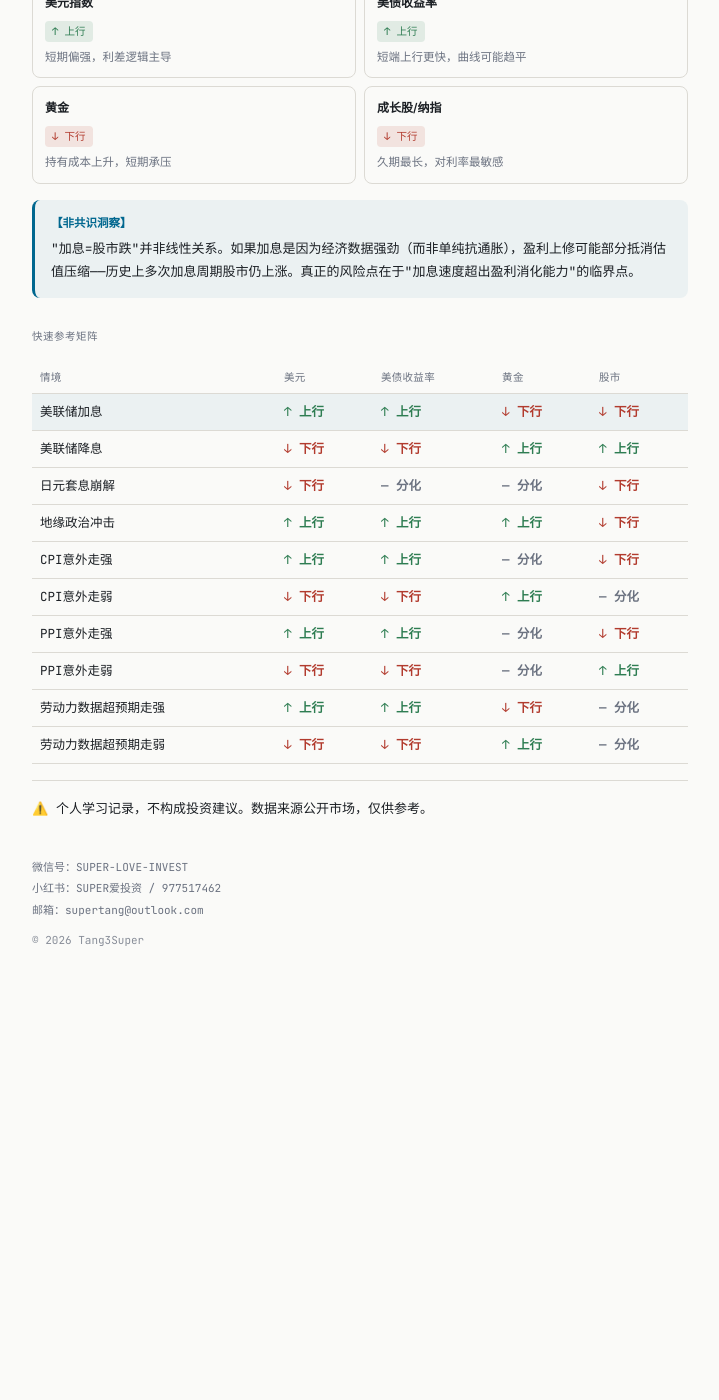
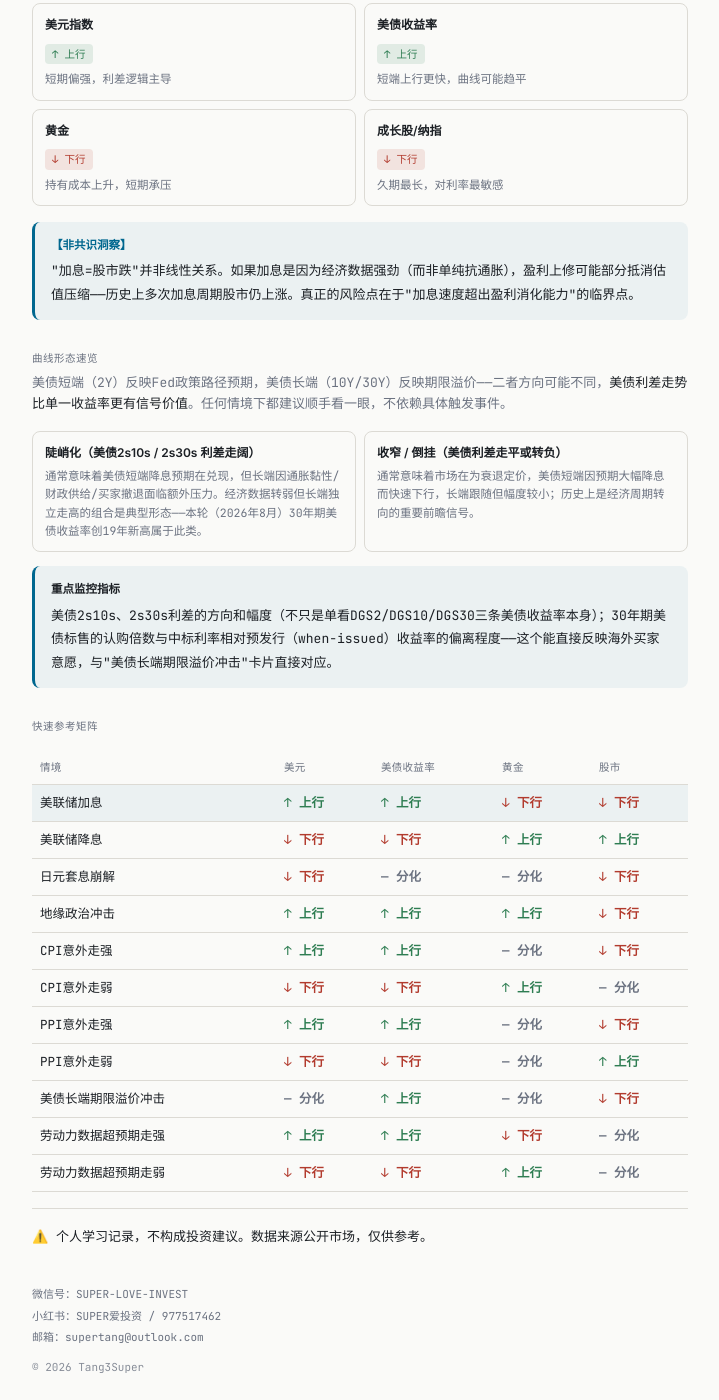
Before and after one commit to tang3super/tang3super.github.io, a Jekyll site: the page built from _macro_trade/2026-08-03-cross-asset-framework.md, in a window 1280 px wide and 1400 px high, scrolled down 1059 px. Shown: the whole window, without its empty margins (280-999 px from the left). Built offline with Jekyll 4.4.1, drawn with Linux system fonts in a browser that asks for light colours; before the commit the page ends 2032 px from its top, so only the background shows below that; some of the changed text lies outside the part shown.

Commit message:
更新跨资产宏观传导框架：情境从10种扩到11种，新增美债长端期限溢价冲击 + 曲线形态速览

```diff
--- a/_macro_trade/2026-08-03-cross-asset-framework.md
+++ b/_macro_trade/2026-08-03-cross-asset-framework.md
@@ -2,11 +2,11 @@
 title: 跨资产宏观传导框架
 date: 2026-08-03
 subtitle: 点击情境标签切换，查看传导链条与资产影响
-summary: 从宏观驱动事件出发，拆解传导链条、四类资产的方向性影响，以及容易被忽略的非共识洞察，覆盖加息、降息、日元套息崩解、地缘冲击、CPI/PPI通胀数据强弱、劳动力数据强弱共10种情境，按驱动因素分组浏览。
+summary: 从宏观驱动事件出发，拆解传导链条、四类资产的方向性影响，以及容易被忽略的非共识洞察，覆盖加息、降息、日元套息崩解、地缘冲击、CPI/PPI通胀数据强弱、美债长端期限溢价冲击、劳动力数据强弱共11种情境，按驱动因素分组浏览，另附美债曲线形态速览。
 ---
 
 <div class="summary-box">
-从宏观驱动事件出发，拆解传导链条、四类资产（美元、美债收益率、黄金、股市）的方向性影响，以及容易被忽略的非共识洞察或陷阱提示，覆盖加息、降息、日元套息崩解、地缘政治冲击、CPI意外走强/走弱、PPI意外走强/走弱、劳动力数据超预期走强/走弱共10种情境，按驱动因素分组、点击下方标签切换。
+从宏观驱动事件出发，拆解传导链条、四类资产（美元、美债收益率、黄金、股市）的方向性影响，以及容易被忽略的非共识洞察或陷阱提示，覆盖加息、降息、日元套息崩解、地缘政治冲击、CPI意外走强/走弱、PPI意外走强/走弱、美债长端期限溢价冲击、劳动力数据超预期走强/走弱共11种情境，按驱动因素分组、点击下方标签切换。
 </div>
 
 <style>
@@ -65,6 +65,25 @@ summary: 从宏观驱动事件出发，拆解传导链条、四类资产的方
 <div class="macro-tool">
 <div class="tabs" id="tabs"></div>
 <div id="sc"></div>
+
+<div class="matrix-wrap">
+  <div class="section-label">曲线形态速览</div>
+  <p style="font-size:13px;color:var(--muted);line-height:1.6;margin:-4px 0 16px;">美债短端（2Y）反映Fed政策路径预期，美债长端（10Y/30Y）反映期限溢价——二者方向可能不同，<strong style="color:var(--ink);font-weight:500;">美债利差走势比单一收益率更有信号价值</strong>。任何情境下都建议顺手看一眼，不依赖具体触发事件。</p>
+  <div class="igrid">
+    <div class="icard">
+      <div class="icard-asset">陡峭化（美债2s10s / 2s30s 利差走阔）</div>
+      <div class="icard-note">通常意味着美债短端降息预期在兑现，但长端因通胀黏性/财政供给/买家撤退面临额外压力。经济数据转弱但长端独立走高的组合是典型形态——本轮（2026年8月）30年期美债收益率创19年新高属于此类。</div>
+    </div>
+    <div class="icard">
+      <div class="icard-asset">收窄 / 倒挂（美债利差走平或转负）</div>
+      <div class="icard-note">通常意味着市场在为衰退定价，美债短端因预期大幅降息而快速下行，长端跟随但幅度较小；历史上是经济周期转向的重要前瞻信号。</div>
+    </div>
+  </div>
+  <div class="ins" style="margin-top:14px;">
+    <div class="ins-label">重点监控指标</div>
+    <div class="ins-text">美债2s10s、2s30s利差的方向和幅度（不只是单看DGS2/DGS10/DGS30三条美债收益率本身）；30年期美债标售的认购倍数与中标利率相对预发行（when-issued）收益率的偏离程度——这个能直接反映海外买家意愿，与"美债长端期限溢价冲击"卡片直接对应。</div>
+  </div>
+</div>
 
 <div class="matrix-wrap">
   <div class="section-label">快速参考矩阵</div>
@@ -231,6 +250,25 @@ const scenarios = {
     ],
     insight:{type:'trap', label:'陷阱提示', text:'PPI走弱看似是"皆大欢喜"的情境，但一定要交叉验证走弱的来源——若是能源等供给端价格回落带来的成本缓解，是纯粹的好消息；但若是终端需求疲软导致生产商被迫降价出货（去库存压力），则是需求破坏的早期信号，与"CPI意外走弱"卡片里的陷阱提示是同一个判断逻辑，需要放在一起交叉核对。'}
   },
+  term_premium_shock: {
+    label: '美债长端期限溢价冲击',
+    driver: '经济周期',
+    lag: '数周 ~ 数月',
+    trigger: '30年期国债标售遇冷（认购倍数走低、中标利率高于预发行收益率）与海外主要持有国（英国/中国/日本）同步减持同时出现，叠加AI相关企业债发行创纪录，市场开始为"谁来接盘长端供给"重新定价。',
+    chain: [
+      '财政部发债规模扩大、海外买家意愿下降，长端一级市场需求转弱，直接体现在标售的中标利率和认购倍数上',
+      '与此同时，AI资本开支驱动的科技公司为融资建设算力/数据中心大举发行投资级债券，与美债长端在同一批长久期资金池里竞争',
+      '短端因Fed政策预期基本稳定甚至下行而不受影响，长端因此独立走高，曲线陡峭化（2s30s、2s10s利差走阔）',
+      '若外国官方买家（尤其日本）同时因本币贬值被迫干预汇率而抛售美债，会形成"汇率→长端"的反向反馈，进一步放大供给压力，而不是单纯由货币政策或经济数据驱动'
+    ],
+    impacts: [
+      {asset:'美债收益率(长端)', dir:'up', note:'标售遇冷+海外买家撤退直接体现在中标利率上，短端基本不受影响'},
+      {asset:'成长股/纳指', dir:'down', note:'长端是估值贴现率的锚，久期最长、叙事驱动型标的最先承压；硬件/供给紧张型标的可能逆势抗跌'},
+      {asset:'黄金', dir:'neutral', note:'实际利率上行的压制，与"去美元化/买家撤退"带来的对冲需求相互抵消，方向不明确'},
+      {asset:'美元指数', dir:'neutral', note:'传统利差逻辑指向走强，但若长端上涨源于买家撤退而非追捧，美元的支撑逻辑本身更脆弱'}
+    ],
+    insight:{type:'ins', label:'非共识洞察', text:'这类情境最容易被误判为"加息式"的货币政策冲击，但它跟"美联储加息"卡片的本质区别在于——短端不动，只有长端在涨。判断关键是2s30s利差是否走阔（而非收窄），以及30年期标售的认购倍数和中标利率相对于预发行收益率的偏离幅度。如果本国短端稳定、只有长端独立走高，说明这是供给/买家结构问题，而不是Fed紧缩，不能直接套用"加息"卡片里"美元走强、黄金承压"那类线性结论。'}
+  },
   labor_strong: {
     label: '劳动力数据超预期走强',
     driver: '经济周期',
```
Also changed, not shown: other parts of _macro_trade/2026-08-03-cross-asset-framework.md (+3 -2 lines).
